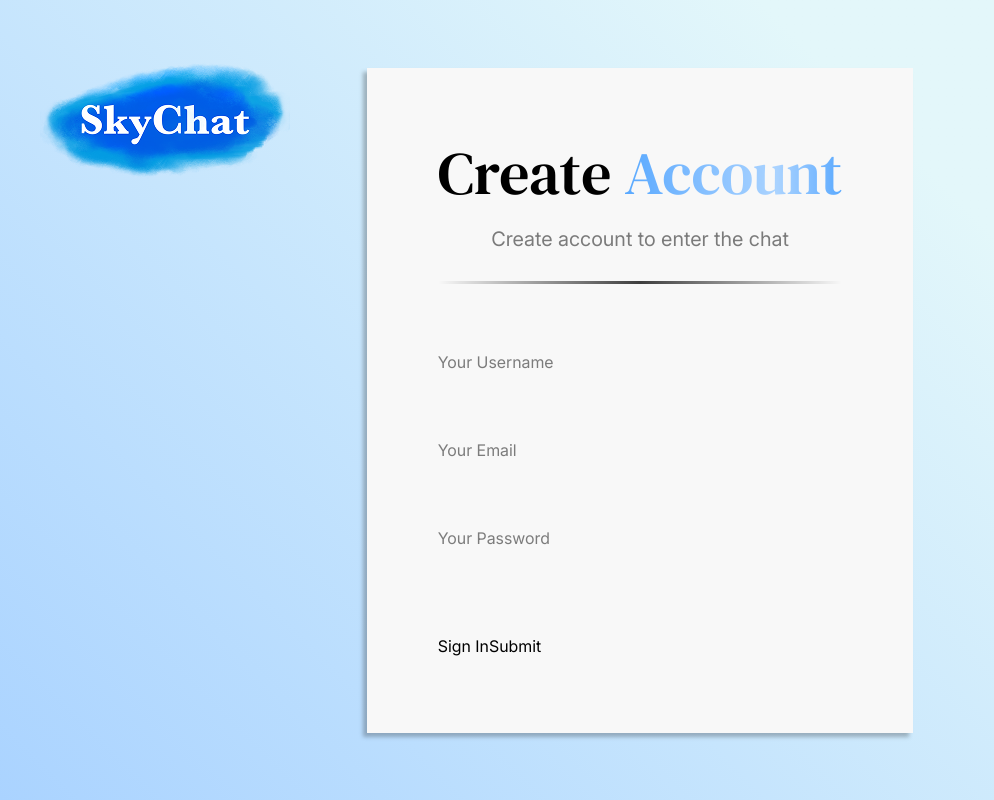
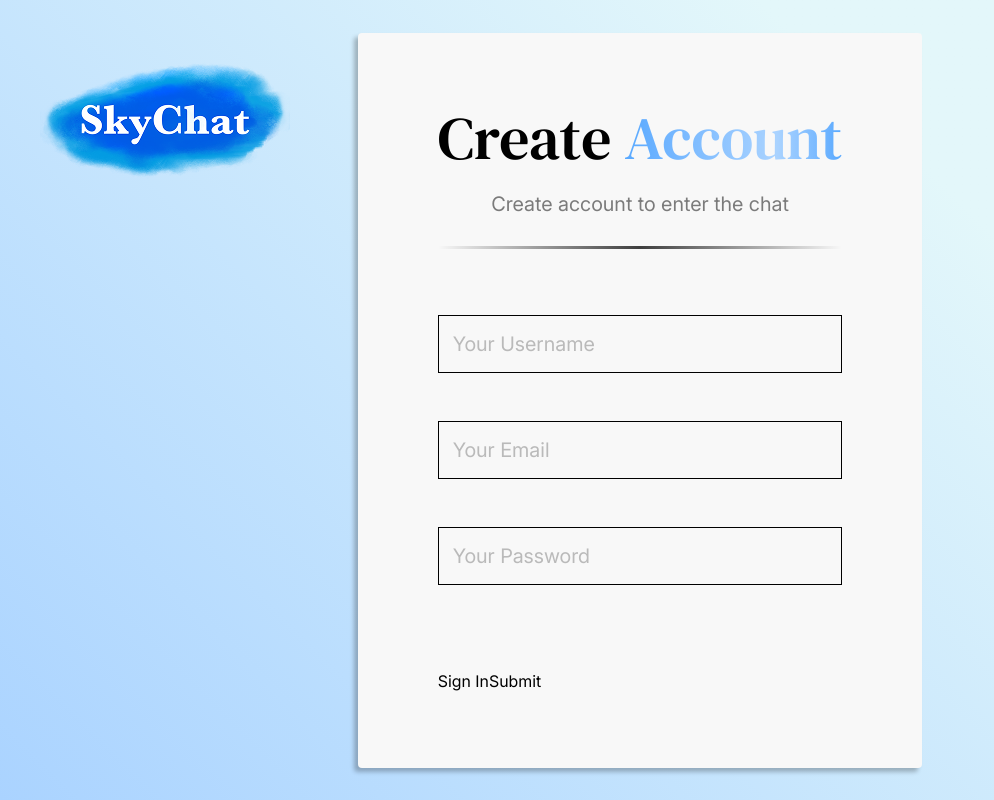
Before and after one commit to AleksandrRise/SkyChat, a React (Vite) app in the folder SkyChat/: page /auth in a window 1280 px wide. Shown: the whole page, without its empty margins (0-994 px from the left). Built offline with nearby package versions, Linux system fonts and the light colour scheme.

Commit message:
Trying to add a border bottom for each input

```diff
--- a/SkyChat/src/pages/AuthScreen/Main.tsx
+++ b/SkyChat/src/pages/AuthScreen/Main.tsx
@@ -1,8 +1,8 @@
 export default function Main() {
 
     // Classes Variables.
-    const formClasses = `py-18.75 px-17.75 bg-white color-black font-secondary
-        shadow-[-4px_4px_4px_rgba(0,0,0,0.25)]`;
+    const formClasses = `py-18.75 px-20 bg-white color-black font-secondary
+        shadow-[-4px_4px_4px_rgba(0,0,0,0.25)] rounded-sm`;
     const hClasses = "text-6xl font-primary pb-5.5";
     const pClasses = "text-xl opacity-50 pb-7";
     const innerSpanClasses = `bg-gradient-to-r from-[#59A9FF] via-[#AAD3FF] via-70%
@@ -10,8 +10,12 @@ export default function Main() {
     const titleSectionClasses = `text-center pb-16.5`;
     const borderClasses = `bg-linear-to-r from-transparent via-black to-transparent
         h-0.75 w-full opacity-75`
-    const inputsSectionClasses = `pb-21 flex flex-col gap-16`
-    const inputClasses = `border-none outline-none w-full`
+    const inputsSectionClasses = `pb-21 flex flex-col gap-12`
+    const inputClasses = `block outline-none w-full text-xl placeholder-black/25
+        border-1 border-b border-solid p-3.5`
+
+    // Find a way to make the border only in the bottom.
+    // Finish styling
 
     const inputs = [
         {type: "text", placeholder:"Your Username"},
--- a/SkyChat/src/pages/HomeScreen/Chats.tsx
+++ b/SkyChat/src/pages/HomeScreen/Chats.tsx
@@ -37,7 +37,7 @@ function ChatsList({ users, setChatClickedId}: UsersProps) {
 export default function Chats({ users, setChatClickedId}: UsersProps) {
 
     // States.
-    const [usersState, setUsersState] =  useState<Array<User>>(users);
+    const [usersState] =  useState<Array<User>>(users);
 
     // Classes variables.
     const hClasses = `text-center mt-70 text-xl`;
```
